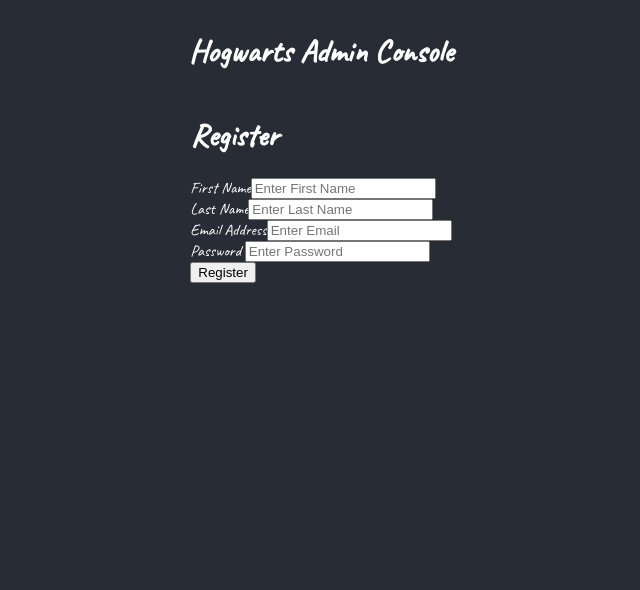
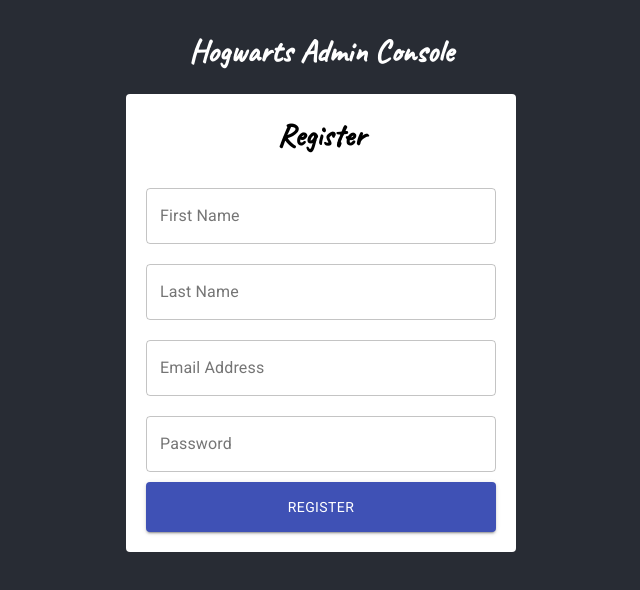
Before and after one commit to alex-lehan-bloom/Hogwarts-CRM-Full-Stack, a React (Create React App) app in the folder front-end-take-2/: page /register in a window 1280 px wide. Shown: the top 590 px of the page, without its empty margins (319-959 px from the left). Built offline with nearby package versions, Linux system fonts and the light colour scheme.

Commit message:
Made register and login use material UI.

```diff
--- a/front-end-take-2/src/components/Login/Login.jsx
+++ b/front-end-take-2/src/components/Login/Login.jsx
@@ -1,6 +1,10 @@
 import React, { Component } from "react";
 import { login } from "./UserFunctions";
 import { Redirect } from "react-router-dom";
+import Button from "@material-ui/core/Button";
+import TextField from "@material-ui/core/TextField";
+import { NavLink } from "react-router-dom";
+import "../../css/RegisterAndLogin.css";
 
 class Login extends Component {
   constructor() {
@@ -21,7 +25,6 @@
 
   onSubmit(e) {
     e.preventDefault();
-
     const user = {
       email: this.state.email,
       password: this.state.password,
@@ -38,43 +41,41 @@
   render() {
     return (
       <>
-        <div className="container">
-          <div className="row">
-            <div className="col-md-6 mt-5 mx-auto">
-              <form noValidate onSubmit={this.onSubmit}>
-                <h1 className="h3 mb-3 font-weight-normal">Please sign in</h1>
-                <div className="form-group">
-                  <label htmlFor="email">Email Address</label>
-                  <input
-                    type="email"
-                    className="form-control"
+        <div className="register-container">
+          <h1>Sign In</h1>
+          <form className="register-form" noValidate onSubmit={this.onSubmit}>
+            <TextField
+              id="outlined-basic"
               name="email"
-                    placeholder="Enter Email"
-                    value={this.state.email}
+              label="Email Address"
+              variant="outlined"
+              className="register-form-text-field"
               onChange={this.onChange}
             />
-                </div>
-                <div className="form-group">
-                  <label htmlFor="password">Password </label>
-                  <input
-                    type="password"
-                    className="form-control"
+            <TextField
+              id="outlined-basic"
               name="password"
-                    placeholder="Enter Password"
-                    value={this.state.password}
+              label="Password"
+              variant="outlined"
+              className="register-form-text-field"
               onChange={this.onChange}
             />
-                </div>
-
-                <button
+            <Button
+              variant="contained"
+              color="primary"
+              className="register-button"
               type="submit"
-                  className="btn btn-lg btn-primary btn-block"
+              onChange={this.onChange}
             >
-                  Sign in
-                </button>
+              Sign In
+            </Button>
+            <p className="link-to-register-page">
+              Don't have an account?
+              <NavLink exact to="/register" className="navlink-to-register">
+                Register here
+              </NavLink>
+            </p>
           </form>
-            </div>
-          </div>
         </div>
         {this.state.successfulLogin && <Redirect to="/" />}
       </>
--- a/front-end-take-2/src/components/Login/Register.jsx
+++ b/front-end-take-2/src/components/Login/Register.jsx
@@ -1,6 +1,9 @@
 import React, { Component } from "react";
 import { register } from "./UserFunctions";
 import { Redirect } from "react-router-dom";
+import Button from "@material-ui/core/Button";
+import TextField from "@material-ui/core/TextField";
+import "../../css/RegisterAndLogin.css";
 
 class Register extends Component {
   constructor() {
@@ -39,64 +42,50 @@
   render() {
     return (
       <>
-        <div className="container">
-          <div className="row">
-            <div className="col-md-6 mt-5 mx-auto">
-              <form noValidate onSubmit={this.onSubmit}>
-                <h1 className="h3 mb-3 font-weight-normal">Register</h1>
-                <div className="form-group">
-                  <label htmlFor="first_name">First Name</label>
-                  <input
-                    type="text"
-                    className="form-control"
+        <div className="register-container">
+          <h1>Register</h1>
+          <form className="register-form" noValidate onSubmit={this.onSubmit}>
+            <TextField
+              id="outlined-basic"
+              label="First Name"
               name="first_name"
-                    placeholder="Enter First Name"
-                    value={this.state.first_name}
+              variant="outlined"
+              className="register-form-text-field"
+            />
+            <TextField
+              id="outlined-basic"
+              name="last_name"
+              label="Last Name"
+              variant="outlined"
+              className="register-form-text-field"
               onChange={this.onChange}
             />
-                </div>
-                <div className="form-group">
-                  <label htmlFor="last_name">Last Name</label>
-                  <input
-                    type="text"
-                    className="form-control"
-                    name="last_name"
-                    placeholder="Enter Last Name"
-                    value={this.state.last_name}
+            <TextField
+              id="outlined-basic"
+              name="email"
+              label="Email Address"
+              variant="outlined"
+              className="register-form-text-field"
               onChange={this.onChange}
             />
-                </div>
-                <div className="form-group">
-                  <label htmlFor="email">Email Address</label>
-                  <input
-                    type="email"
-                    className="form-control"
-                    name="email"
-                    placeholder="Enter Email"
-                    value={this.state.email}
+            <TextField
+              id="outlined-basic"
+              name="password"
+              label="Password"
+              variant="outlined"
+              className="register-form-text-field"
               onChange={this.onChange}
             />
-                </div>
-                <div className="form-group">
-                  <label htmlFor="password">Password </label>
-                  <input
-                    type="password"
-                    className="form-control"
-                    name="password"
-                    placeholder="Enter Password"
-                    value={this.state.password}
+            <Button
+              variant="contained"
+              color="primary"
+              className="register-button"
+              type="submit"
               onChange={this.onChange}
-                  />
-                </div>
-                <button
-                  type="submit"
-                  className="btn btn-lg btn-primary btn-block"
             >
               Register
-                </button>
+            </Button>
           </form>
-            </div>
-          </div>
         </div>
         {this.state.successfulRegister && <Redirect to="/login" />}
       </>
--- a/front-end-take-2/src/components/NavBar.jsx
+++ b/front-end-take-2/src/components/NavBar.jsx
@@ -5,6 +5,14 @@
 function NavBar() {
   return (
     <div className="navbar">
+      <NavLink
+        exact
+        to="/"
+        className="navbar-link"
+        activeClassName="navbar-link-active"
+      >
+        Home
+      </NavLink>
       <NavLink
         exact
         to="/dashboard"
--- /dev/null
+++ b/front-end-take-2/src/css/RegisterAndLogin.css
@@ -0,0 +1,30 @@
+.register-container {
+  color: black;
+  background-color: white;
+  padding: 10px;
+  border-radius: 4px;
+  text-align: center;
+  padding: 20px;
+  padding-top: 0;
+}
+.register-form {
+  display: flex;
+  flex-direction: column;
+  width: 350px;
+}
+.register-form-text-field {
+  margin: 10px 0 10px 0 !important;
+}
+
+.register-button {
+  height: 50px;
+}
+
+.link-to-register-page {
+  text-align: left;
+  font-size: 20px;
+}
+
+.navlink-to-register {
+  margin-left: 5px;
+}
```
Lines whose indentation alone changed are shown as unchanged.
